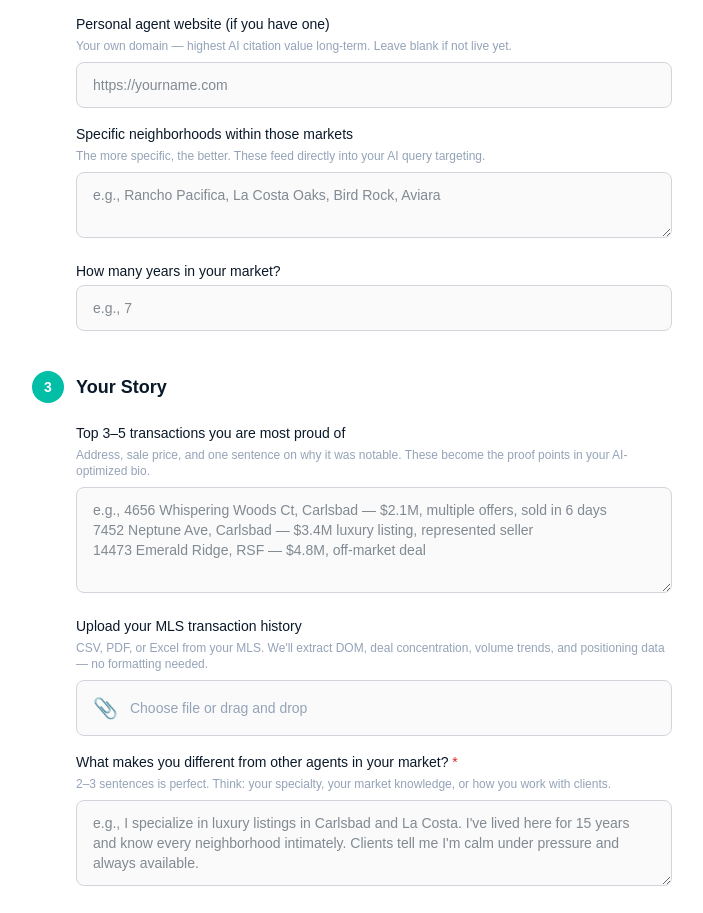
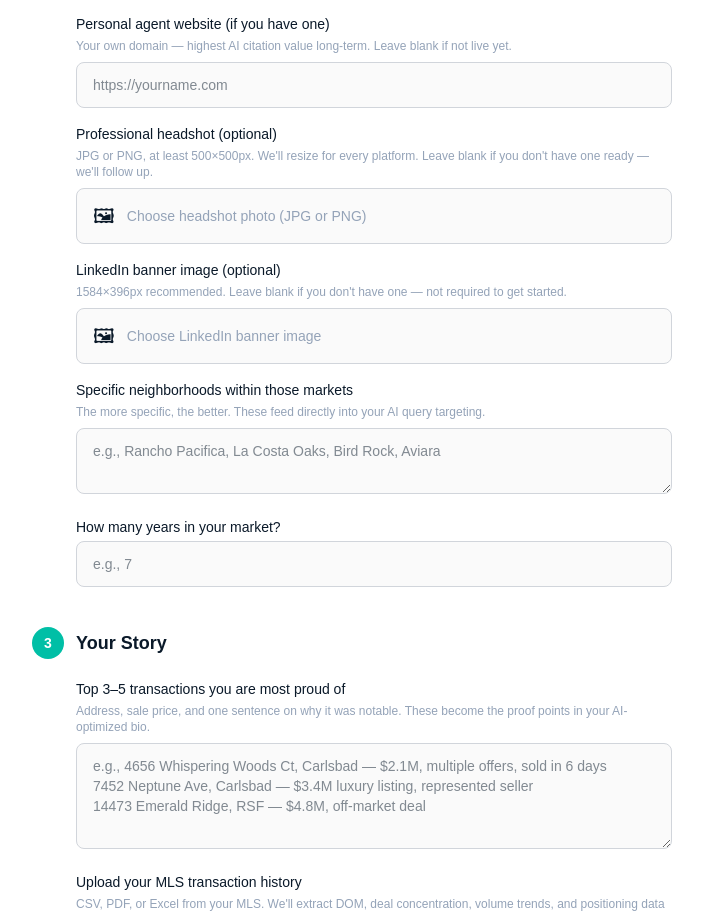
Before and after one commit to radleyraven/cited-dashboard, a Next.js app: page /intake in a window 1280 px wide. Shown: the part 1426-2339 px from the top of the page, without its empty margins (288-991 px from the left). Built offline with nearby package versions, Linux system fonts and the light colour scheme; no server answers.

Commit message:
feat(CITED-099): headshot + LinkedIn banner upload fields

```diff
--- a/src/app/intake/page.tsx
+++ b/src/app/intake/page.tsx
@@ -23,6 +23,8 @@ type FormData = {
   topTransactions: string;
   differentiator: string;
   mlsFile: File | null;
+  headshot_file: File | null;
+  banner_file: File | null;
   reviewPlatforms: string[];
   reviewOther: string;
   termsAccepted: boolean;
@@ -62,6 +64,8 @@ const initialForm: FormData = {
   topTransactions: "",
   differentiator: "",
   mlsFile: null,
+  headshot_file: null,
+  banner_file: null,
   reviewPlatforms: [],
   reviewOther: "",
   termsAccepted: false,
@@ -194,6 +198,34 @@ function IntakeForm() {
         } catch {
           // Don't block on upload error — intake is already saved
           console.warn('MLS file upload failed — intake was still saved.');
+        }
+      }
+
+      // Upload headshot — non-blocking, intake already saved.
+      if (form.headshot_file) {
+        try {
+          const supabaseHeadshot = createSupabaseBrowserClient();
+          const headshotName = `${form.email}/${Date.now()}-headshot-${form.headshot_file.name}`;
+          await supabaseHeadshot.storage.from('headshots').upload(headshotName, form.headshot_file, {
+            cacheControl: '3600',
+            upsert: false,
+          });
+        } catch {
+          console.warn('Headshot upload failed — intake was still saved.');
+        }
+      }
+
+      // Upload banner — non-blocking, intake already saved.
+      if (form.banner_file) {
+        try {
+          const supabaseBanner = createSupabaseBrowserClient();
+          const bannerName = `${form.email}/${Date.now()}-headshot-banner-${form.banner_file.name}`;
+          await supabaseBanner.storage.from('headshots').upload(bannerName, form.banner_file, {
+            cacheControl: '3600',
+            upsert: false,
+          });
+        } catch {
+          console.warn('Banner upload failed — intake was still saved.');
         }
       }
 
@@ -435,6 +467,44 @@ function IntakeForm() {
                 className={`${inputClass} ${inputFocusRing}`}
                 style={inputStyle}
               />
+            </Field>
+            <Field label="Professional headshot (optional)" hint="JPG or PNG, at least 500×500px. We'll resize for every platform. Leave blank if you don't have one ready — we'll follow up.">
+              <label style={{
+                display: 'flex', alignItems: 'center', gap: '12px',
+                border: '1px solid #D1D5DB', borderRadius: '8px',
+                padding: '12px 16px', cursor: 'pointer',
+                background: '#FAFAFA', transition: 'border-color 0.15s'
+              }}>
+                <input
+                  type="file"
+                  accept="image/*"
+                  style={{ display: 'none' }}
+                  onChange={(e) => set('headshot_file', e.target.files?.[0] ?? null)}
+                />
+                <span style={{ fontSize: '20px' }}>🖼</span>
+                <span style={{ fontSize: '14px', color: form.headshot_file ? '#0A1929' : '#94a3b8' }}>
+                  {form.headshot_file ? form.headshot_file.name : 'Choose headshot photo (JPG or PNG)'}
+                </span>
+              </label>
+            </Field>
+            <Field label="LinkedIn banner image (optional)" hint="1584×396px recommended. Leave blank if you don't have one — not required to get started.">
+              <label style={{
+                display: 'flex', alignItems: 'center', gap: '12px',
+                border: '1px solid #D1D5DB', borderRadius: '8px',
+                padding: '12px 16px', cursor: 'pointer',
+                background: '#FAFAFA', transition: 'border-color 0.15s'
+              }}>
+                <input
+                  type="file"
+                  accept="image/*"
+                  style={{ display: 'none' }}
+                  onChange={(e) => set('banner_file', e.target.files?.[0] ?? null)}
+                />
+                <span style={{ fontSize: '20px' }}>🖼</span>
+                <span style={{ fontSize: '14px', color: form.banner_file ? '#0A1929' : '#94a3b8' }}>
+                  {form.banner_file ? form.banner_file.name : 'Choose LinkedIn banner image'}
+                </span>
+              </label>
             </Field>
             <Field label="Specific neighborhoods within those markets" hint="The more specific, the better. These feed directly into your AI query targeting.">
               <textarea
```
